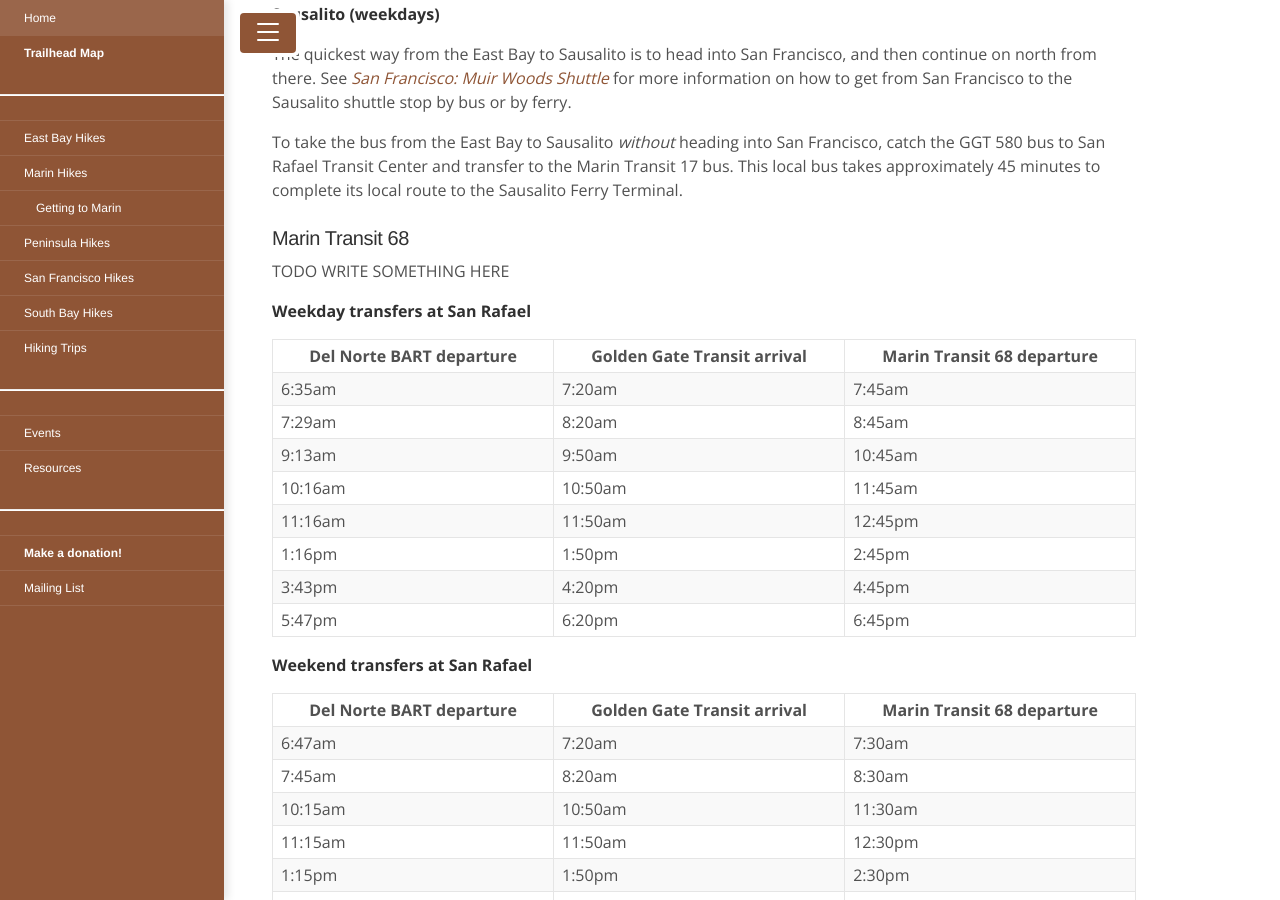
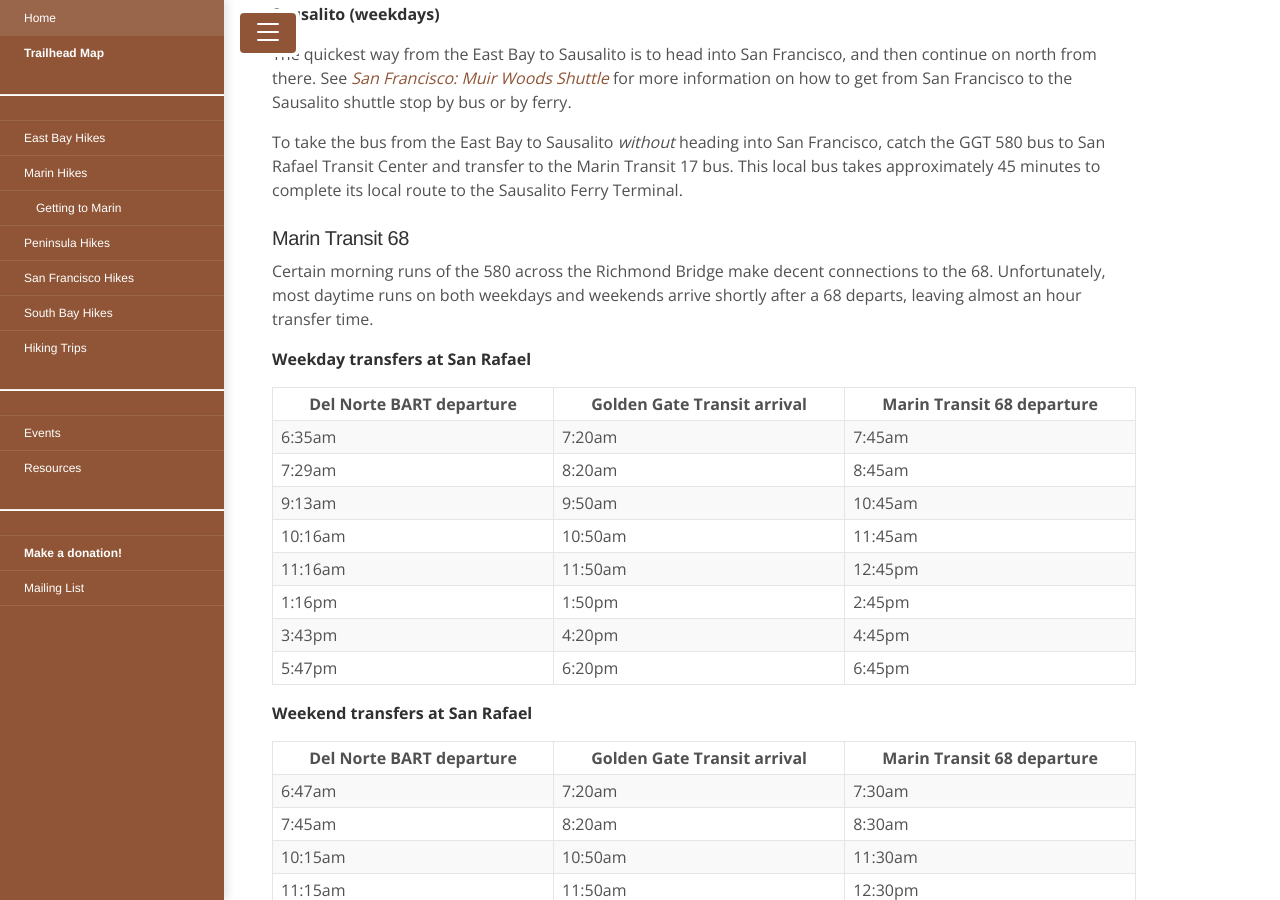
Before and after one commit to tschuy/hiking-by-transit, a Jekyll site: the page built from jekyll/marin/getting-to-marin.md, in a window 1280 px wide and 900 px high, scrolled down 5870 px. Built offline with Jekyll 4.4.1, drawn with Linux system fonts in a browser that asks for light colours.

Commit message:
marin: add text about EB -> 68 transfer

```diff
--- a/jekyll/marin/getting-to-marin.md
+++ b/jekyll/marin/getting-to-marin.md
@@ -197,7 +197,7 @@
 
 ### Marin Transit 68
 
-TODO WRITE SOMETHING HERE
+Certain morning runs of the 580 across the Richmond Bridge make decent connections to the 68. Unfortunately, most daytime runs on both weekdays and weekends arrive shortly after a 68 departs, leaving almost an hour transfer time.
 
 **Weekday transfers at San Rafael**
 
```
